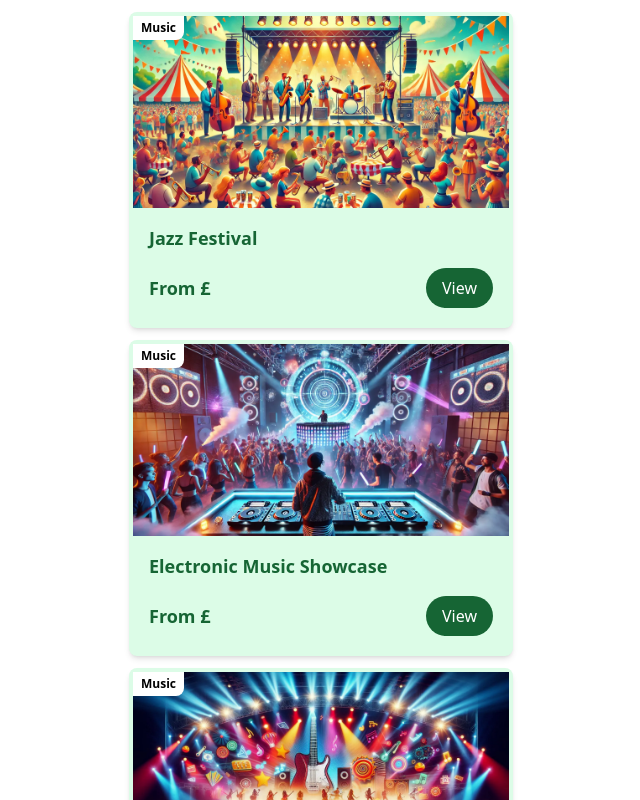
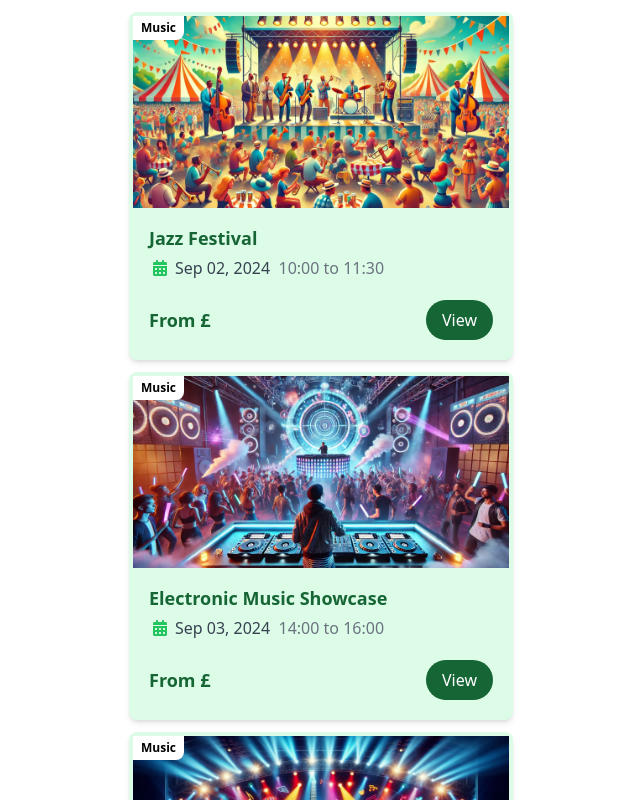
Before and after one commit to robertomiguez/ticketpass-test, a Vue app: page / in a window 1280 px wide. Shown: the top 800 px of the page, without its empty margins (319-959 px from the left). Built offline with nearby package versions, Linux system fonts and the light colour scheme.

Commit message:
add calendar event Fixes #6

```diff
--- /dev/null
+++ b/src/components/CalendarEvent.vue
@@ -0,0 +1,51 @@
+<template>
+  <div class="p-1">
+    <div class="flex items-center">
+      <i class="fas fa-calendar-alt text-green-500 mr-2"></i>
+      <span class="text-gray-700">{{ formattedStartDate }} &nbsp;</span>
+      <span class="text-gray-500">
+        {{ formattedStartTime }} to {{ formattedEndTime }}
+      </span>
+    </div>
+  </div>
+</template>
+
+<script setup lang="ts">
+import { computed } from 'vue';
+
+interface Props {
+  start: string;
+  end: string;
+}
+
+const props = defineProps<Props>();
+
+const formatDateTime = (date: Date) => {
+  const dateOptions: Intl.DateTimeFormatOptions = {
+    month: 'short',
+    day: '2-digit',
+    year: 'numeric',
+  };
+  const timeOptions: Intl.DateTimeFormatOptions = {
+    hour: '2-digit',
+    minute: '2-digit',
+    hour12: false,
+    timeZone: 'UTC',
+  };
+
+  const formattedDate = date.toLocaleDateString('en-US', dateOptions);
+  let formattedTime = date.toLocaleTimeString('en-US', timeOptions);
+
+  if (formattedTime.startsWith('24:')) {
+    formattedTime = formattedTime.replace('24:', '00:');
+  }
+  return { formattedDate, formattedTime };
+};
+
+const formattedStart = computed(() => formatDateTime(new Date(props.start)));
+const formattedEnd = computed(() => formatDateTime(new Date(props.end)));
+
+const formattedStartDate = computed(() => formattedStart.value.formattedDate);
+const formattedStartTime = computed(() => formattedStart.value.formattedTime);
+const formattedEndTime = computed(() => formattedEnd.value.formattedTime);
+</script>
--- a/src/components/EventCard.vue
+++ b/src/components/EventCard.vue
@@ -16,6 +16,12 @@
     </div>
     <div class="p-4">
       <h3 class="text-lg font-bold text-green-800">{{ event.title }}</h3>
+      <CalendarEvent
+        :start="event.start"
+        startFormat="dateTime"
+        :end="event.end"
+        endFormat="time"
+      />
 
       <div class="mt-4 flex justify-between items-center">
         <span class="text-lg font-semibold text-green-800"
@@ -35,6 +41,7 @@
 <script setup lang="ts">
 import { defineProps, defineEmits } from 'vue';
 import type { Event } from '@/types/Event';
+import CalendarEvent from './CalendarEvent.vue';
 
 defineProps<{
   event: Event;
```
